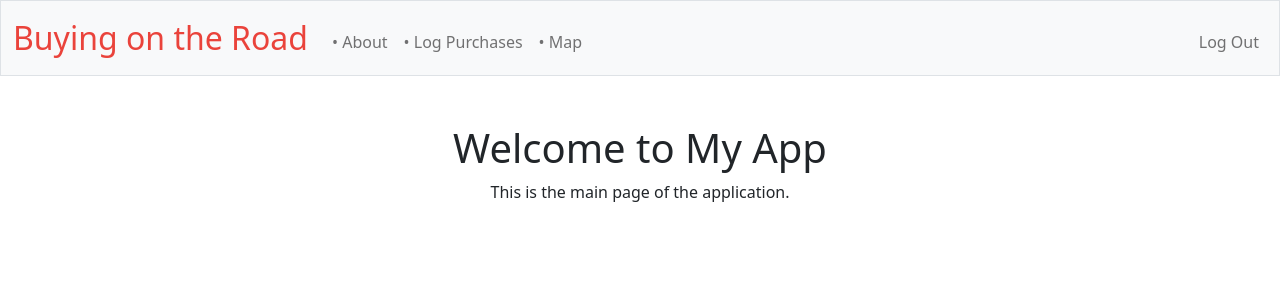
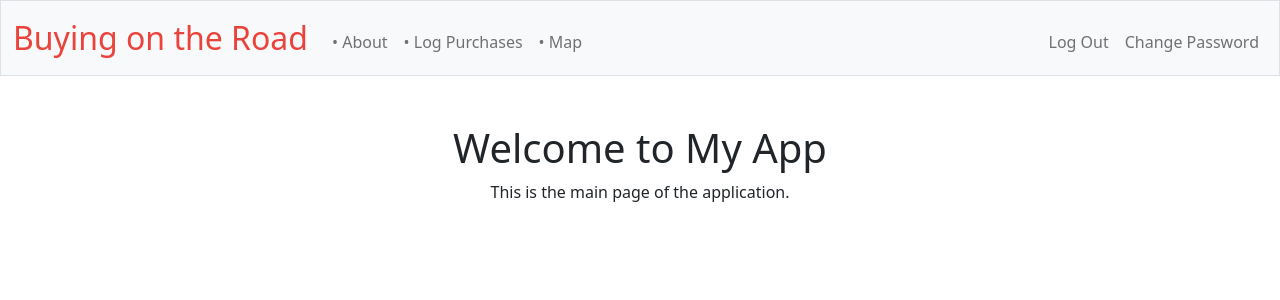
Before and after one commit to lorenaalv/cs50_project, a Flask app: page / in a window 1280 px wide. Shown: the top 300 px of the page. Run offline with Flask 3, Linux system fonts and the light colour scheme; a user stored in the database is signed in; some libraries are stand-ins or nearby versions.

Commit message:
Tue, Dec 5, 2023, 12:30 AM -05:00

```diff
--- a/templates/layout.html
+++ b/templates/layout.html
@@ -34,6 +34,7 @@
                         </ul>
                         <ul class="navbar-nav ms-auto mt-2">
                             <li class="nav-item"><a class="nav-link" href="/logout">Log Out</a></li>
+                            <li class="nav-item"><a class="nav-link" href="/change_password">Change Password</a></li>
                         </ul>
                     {% else %}
                         <ul class="navbar-nav ms-auto mt-2">
```
